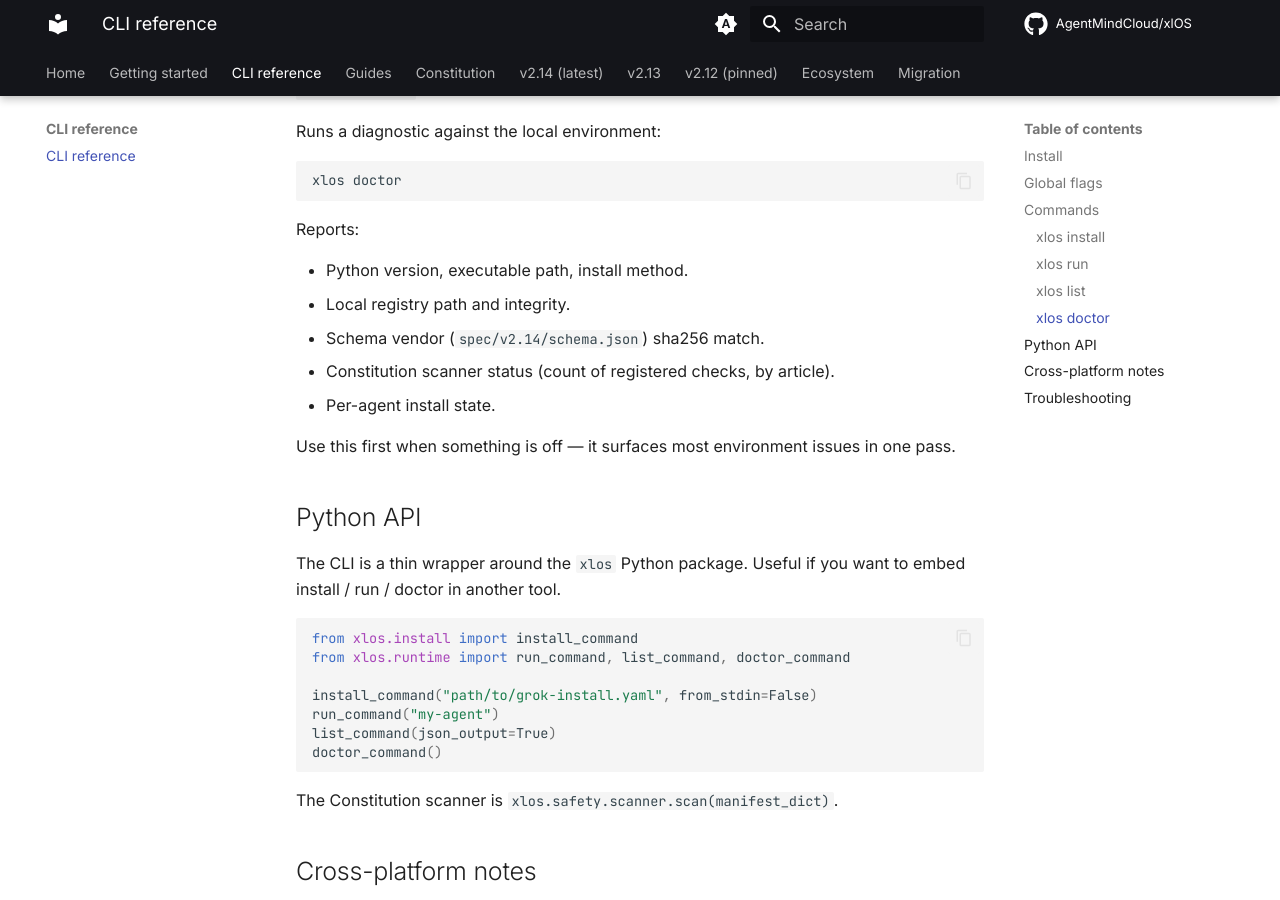
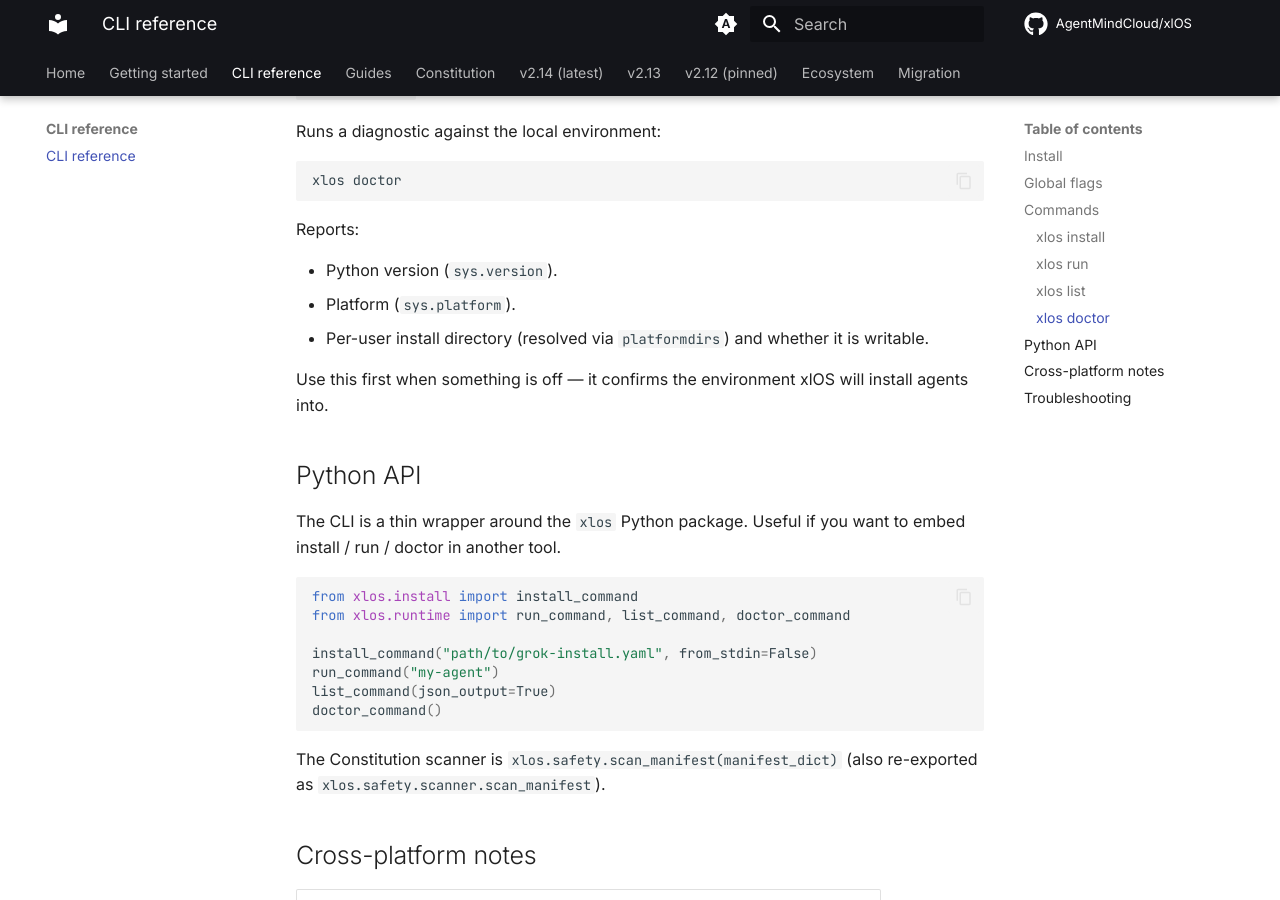
Before and after one commit to AgentMindCloud/xlOS, an MkDocs documentation site: the page built from docs/cli/reference.md, in a window 1280 px wide and 900 px high, scrolled down 1926 px. Built offline with MkDocs 1.6.1 and Material for MkDocs 9.7.7, drawn with Linux system fonts in a browser that asks for light colours; comment, search, counter and statistics services are not loaded.

Commit message:
docs: fix v1.0.0 docs drift surfaced by deeper release audit
Three issues a first-time user would hit on day one:

* Python API snippet referenced a function that doesn't exist:
  ``xlos.safety.scanner.scan(manifest_dict)`` -> the public name is
  ``scan_manifest`` (re-exported from ``xlos.safety``). Copying the
  doc snippet would AttributeError.

* Tutorial Step 7 in first-agent.md installed
  ``agents/creator/x-engagement-coach/`` -- that agent does not
  exist. Use ``comment-engagement-booster`` instead, which does.

* The ``xlos doctor`` description in three places (cli/reference.md,
  getting-started/installation.md, getting-started/first-agent.md)
  promised schema sha256, scanner check counts by article, and
  per-agent install state. The actual command only prints Python
  version, platform, install dir, and a writable flag. Trimmed the
  docs to match what runtime.py actually emits; expanding the
  command itself is deferred to a later release.

Pytest still 148/148 after the edits. No code, workflow, or
pyproject.toml changes.

````diff
--- a/docs/cli/reference.md
+++ b/docs/cli/reference.md
@@ -108,14 +108,13 @@ xlos doctor
 
 Reports:
 
-- Python version, executable path, install method.
-- Local registry path and integrity.
-- Schema vendor (`spec/v2.14/schema.json`) sha256 match.
-- Constitution scanner status (count of registered checks, by article).
-- Per-agent install state.
+- Python version (`sys.version`).
+- Platform (`sys.platform`).
+- Per-user install directory (resolved via `platformdirs`) and whether
+  it is writable.
 
-Use this first when something is off — it surfaces most environment
-issues in one pass.
+Use this first when something is off — it confirms the environment
+xlOS will install agents into.
 
 ## Python API
 
@@ -132,7 +131,8 @@ list_command(json_output=True)
 doctor_command()
 ```
 
-The Constitution scanner is `xlos.safety.scanner.scan(manifest_dict)`.
+The Constitution scanner is `xlos.safety.scan_manifest(manifest_dict)`
+(also re-exported as `xlos.safety.scanner.scan_manifest`).
 
 ## Cross-platform notes
 
````
Also changed, not shown: docs/getting-started/first-agent.md (+4 -5 lines), docs/getting-started/installation.md (+3 -3 lines).
